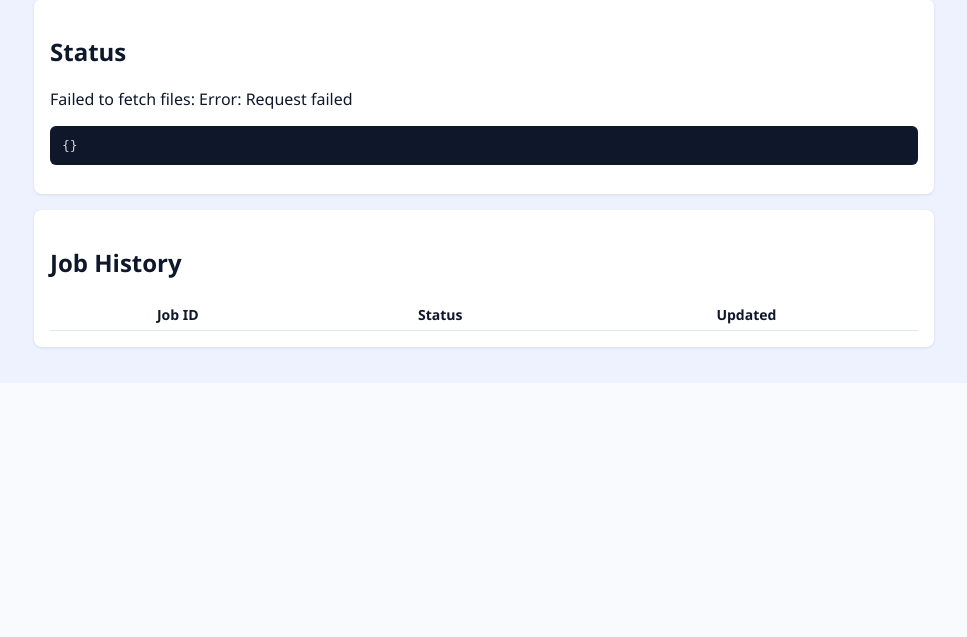
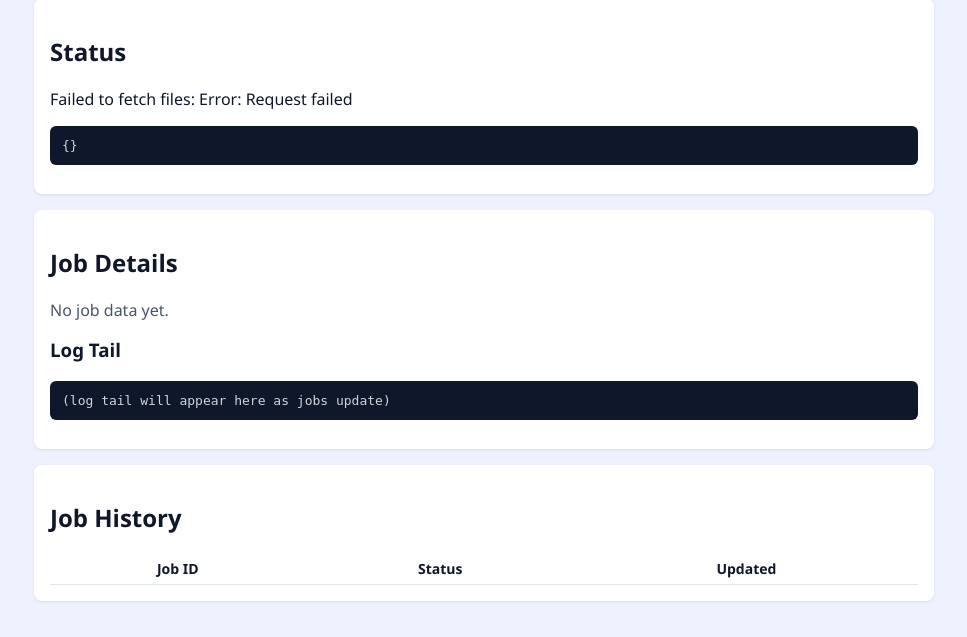
Before and after one commit to samueldbrewer/parcel-crawl-service, a FastAPI app: page / in a window 1280 px wide. Shown: the part 879-1516 px from the top of the page, without its empty margins (156-1123 px from the left). Before the commit the page ends 1229 px from the top, so only its background shows below. Run offline with FastAPI, Linux system fonts and the light colour scheme; lists and menus that the app fills with data are empty; some libraries are stand-ins or nearby versions.

Commit message:
feat: surface live job details

```diff
--- a/static/app.css
+++ b/static/app.css
@@ -196,3 +196,47 @@
   border-bottom: 1px solid #e2e8f0;
   font-size: 14px;
 }
+
+.details-grid {
+  display: grid;
+  grid-template-columns: repeat(auto-fit, minmax(180px, 1fr));
+  gap: 12px;
+}
+
+.details-grid .detail {
+  background: #f8fafc;
+  border-radius: 6px;
+  padding: 10px;
+  border: 1px solid #e2e8f0;
+}
+
+.details-grid .label {
+  font-size: 12px;
+  text-transform: uppercase;
+  color: #64748b;
+  margin: 0 0 4px;
+}
+
+.details-grid .value {
+  margin: 0;
+  font-weight: 600;
+  word-break: break-all;
+}
+
+.placeholder {
+  margin: 0;
+  color: #475569;
+}
+
+.log-tail h3 {
+  margin-top: 16px;
+}
+
+#logTail {
+  background: #0f172a;
+  color: #d1d5db;
+  padding: 12px;
+  border-radius: 6px;
+  max-height: 220px;
+  overflow: auto;
+}
--- a/static/app.js
+++ b/static/app.js
@@ -8,6 +8,8 @@
 const statusText = document.getElementById('statusText');
 const resultBox = document.getElementById('resultBox');
 const historyTableBody = document.querySelector('#historyTable tbody');
+const jobDetails = document.getElementById('jobDetails');
+const logTailBox = document.getElementById('logTail');
 
 const captureModal = document.getElementById('captureModal');
 const openCaptureBtn = document.getElementById('openCapture');
@@ -478,6 +480,7 @@
     resultBox.textContent = JSON.stringify(job, null, 2);
     setStatus(`Job ${job.id} queued.`);
     updateHistory(job);
+    renderJobDetails(job);
     pollJob(job.id);
   } catch (err) {
     setStatus(`Job request failed: ${err}`);
@@ -493,6 +496,7 @@
     resultBox.textContent = JSON.stringify(job, null, 2);
     setStatus(`Job ${job.id}: ${job.status}`);
     updateHistory(job);
+    renderJobDetails(job);
     if (['queued', 'running'].includes(job.status)) {
       pollTimer = setTimeout(() => pollJob(jobId), 4000);
     }
@@ -512,3 +516,81 @@
 drawCanvas();
 updateSummaries();
 updateStartButton();
+
+function renderJobDetails(job) {
+  if (!job) {
+    jobDetails.innerHTML = '<p class="placeholder">No job data yet.</p>';
+    logTailBox.textContent = '(log tail will appear here as jobs update)';
+    return;
+  }
+
+  const fragment = document.createDocumentFragment();
+  const entries = [
+    ['Job ID', job.id],
+    ['Status', job.status],
+    ['Address', job.address || '—'],
+    ['DXF URL', job.dxf_url || '—'],
+    ['Result URL', job.result_url || '—'],
+    ['Error', job.error || '—'],
+  ];
+
+  if (job.config) {
+    entries.push(['Config', JSON.stringify(job.config, null, 2)]);
+  }
+
+  const result = job.result || {};
+  if (result.workspace) {
+    entries.push(['Workspace', result.workspace]);
+  }
+  if (result.manifest_path) {
+    entries.push(['Manifest', result.manifest_path]);
+  }
+  if (result.command) {
+    entries.push(['Command', result.command]);
+  }
+
+  jobDetails.innerHTML = '';
+  entries.forEach(([label, value]) => {
+    const card = document.createElement('div');
+    card.className = 'detail';
+    const title = document.createElement('p');
+    title.className = 'label';
+    title.textContent = label;
+    const body = document.createElement('p');
+    body.className = 'value';
+    if (label === 'Result URL' && value && value !== '—') {
+      const link = document.createElement('a');
+      link.href = value;
+      link.target = '_blank';
+      link.rel = 'noopener noreferrer';
+      link.textContent = 'Open';
+      body.appendChild(link);
+    } else if (label === 'DXF URL' && value && value !== '—') {
+      body.textContent = value;
+    } else if (label === 'Config' && typeof value === 'string') {
+      const pre = document.createElement('pre');
+      pre.textContent = value;
+      body.innerHTML = '';
+      body.appendChild(pre);
+    } else {
+      body.textContent = value || '—';
+    }
+    card.appendChild(title);
+    card.appendChild(body);
+    fragment.appendChild(card);
+  });
+
+  if (!entries.length) {
+    jobDetails.innerHTML = '<p class="placeholder">No job details available.</p>';
+  } else {
+    jobDetails.appendChild(fragment);
+  }
+
+  if (result.log_tail) {
+    logTailBox.textContent = result.log_tail;
+  } else {
+    logTailBox.textContent = '(log tail will appear here as jobs update)';
+  }
+}
+
+renderJobDetails(null);
--- a/templates/index.html
+++ b/templates/index.html
@@ -87,6 +87,17 @@
     </section>
 
     <section class="panel">
+      <h2>Job Details</h2>
+      <div id="jobDetails" class="details-grid">
+        <p class="placeholder">No job data yet.</p>
+      </div>
+      <div class="log-tail">
+        <h3>Log Tail</h3>
+        <pre id="logTail">(log tail will appear here as jobs update)</pre>
+      </div>
+    </section>
+
+    <section class="panel">
       <h2>Job History</h2>
       <table id="historyTable">
         <thead>
```
